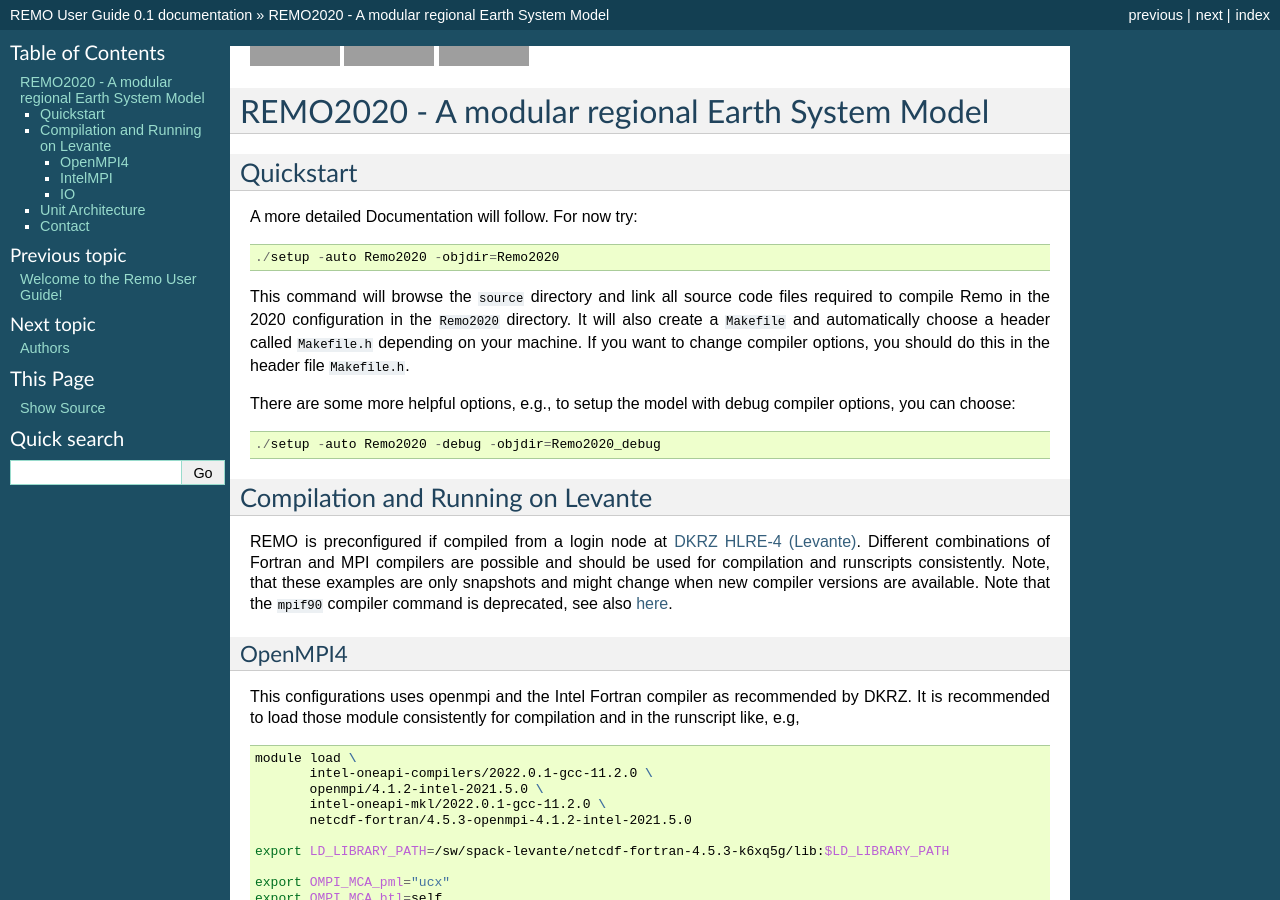
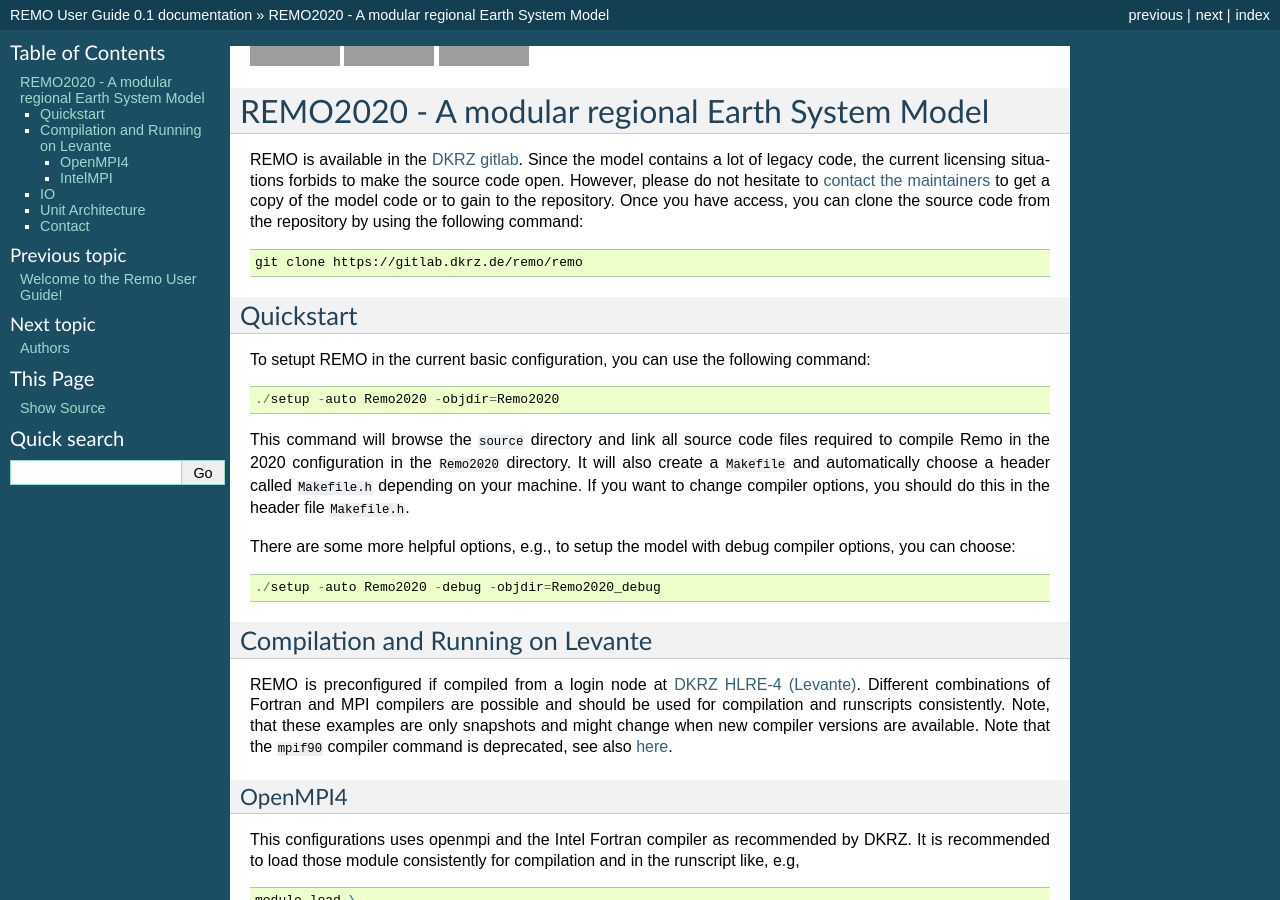
Before and after one commit to remo-rcm/remo-ug, a Sphinx documentation site: the page built from docs/README.md, in a window 1280 px wide and 900 px high. Built offline with Sphinx 7.4.7, drawn with Linux system fonts in a browser that asks for light colours; grey boxes are pictures that could not be loaded.

Commit message:
Update README.md

````diff
--- a/docs/README.md
+++ b/docs/README.md
@@ -4,9 +4,15 @@
 
 # REMO2020 - A modular regional Earth System Model
 
+REMO is available in the [DKRZ gitlab](https://gitlab.dkrz.de/). Since the model contains a lot of legacy code, the current licensing situations forbids to make the source code open. However, please do not hesitate to [contact the maintainers](mailto:contact@remo-rcm.de) to get a copy of the model code or to gain to the repository. Once you have access, you can clone the source code from the repository by using the following command:
+
+```bash
+git clone https://gitlab.dkrz.de/remo/remo
+```
+
 ## Quickstart
 
-A more detailed Documentation will follow. For now try:
+To setupt REMO in the current basic configuration, you can use the following command:
 
 ```
 ./setup -auto Remo2020 -objdir=Remo2020
@@ -91,7 +97,7 @@
 
 The mpi compiler for openmpi is called `mpiifort`.
 
-### IO
+## IO
 
 The model now contains a stream-like approach for handling internal fields
 and meta data for IO for both IEG and NetCDF IO. Right now, the model requires
````
